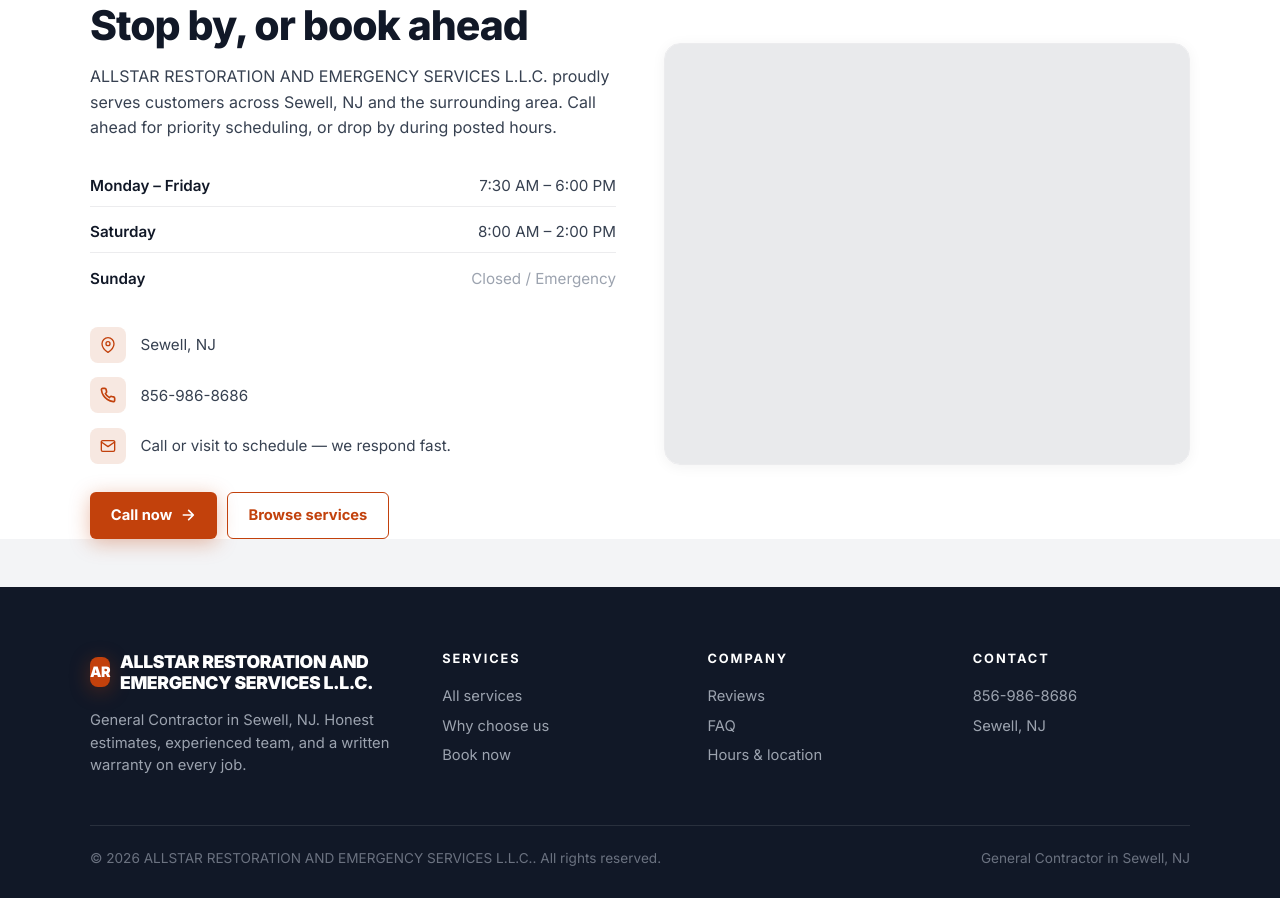
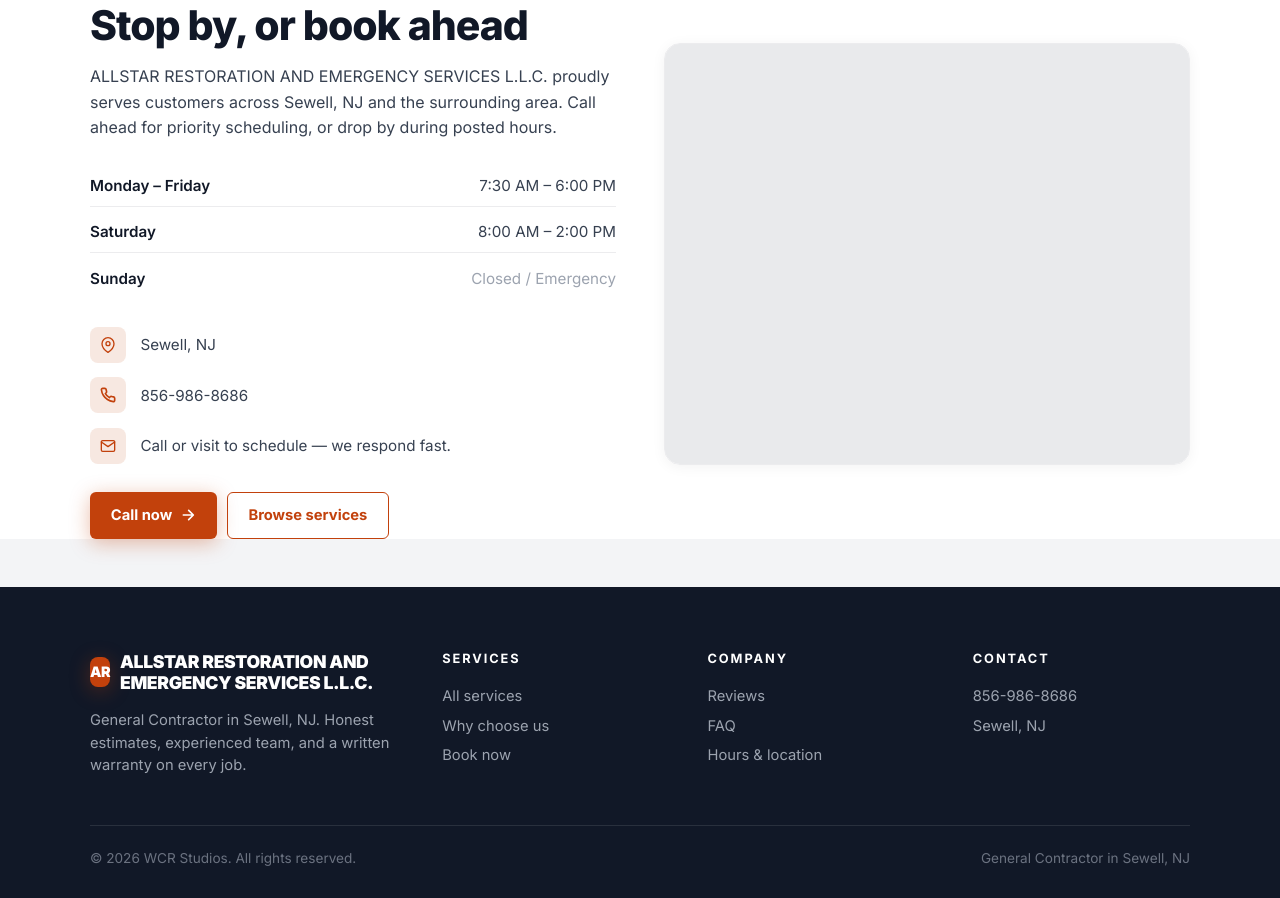
Before and after one commit to Wrenbjor/trades--allstar-restoration-and-emergency-services-llc, a plain HTML site: page index.html in a window 1280 px wide. Shown: the part 4655-5553 px from the top of the page. Drawn offline with nearby package versions, Linux system fonts and the light colour scheme; no server answers.

Commit message:
Update site

```diff
--- a/index.html
+++ b/index.html
@@ -605,7 +605,7 @@ footer{background:#111827;color:#cbd5d1;padding:4rem 2rem 2rem}
     </div>
   </div>
   <div class="foot-bottom">
-    <div>&copy; 2026 ALLSTAR RESTORATION AND EMERGENCY SERVICES L.L.C.. All rights reserved.</div>
+    <div>&copy; 2026 WCR Studios. All rights reserved.</div>
     <div>General Contractor in Sewell, NJ</div>
   </div>
 </footer>
```
